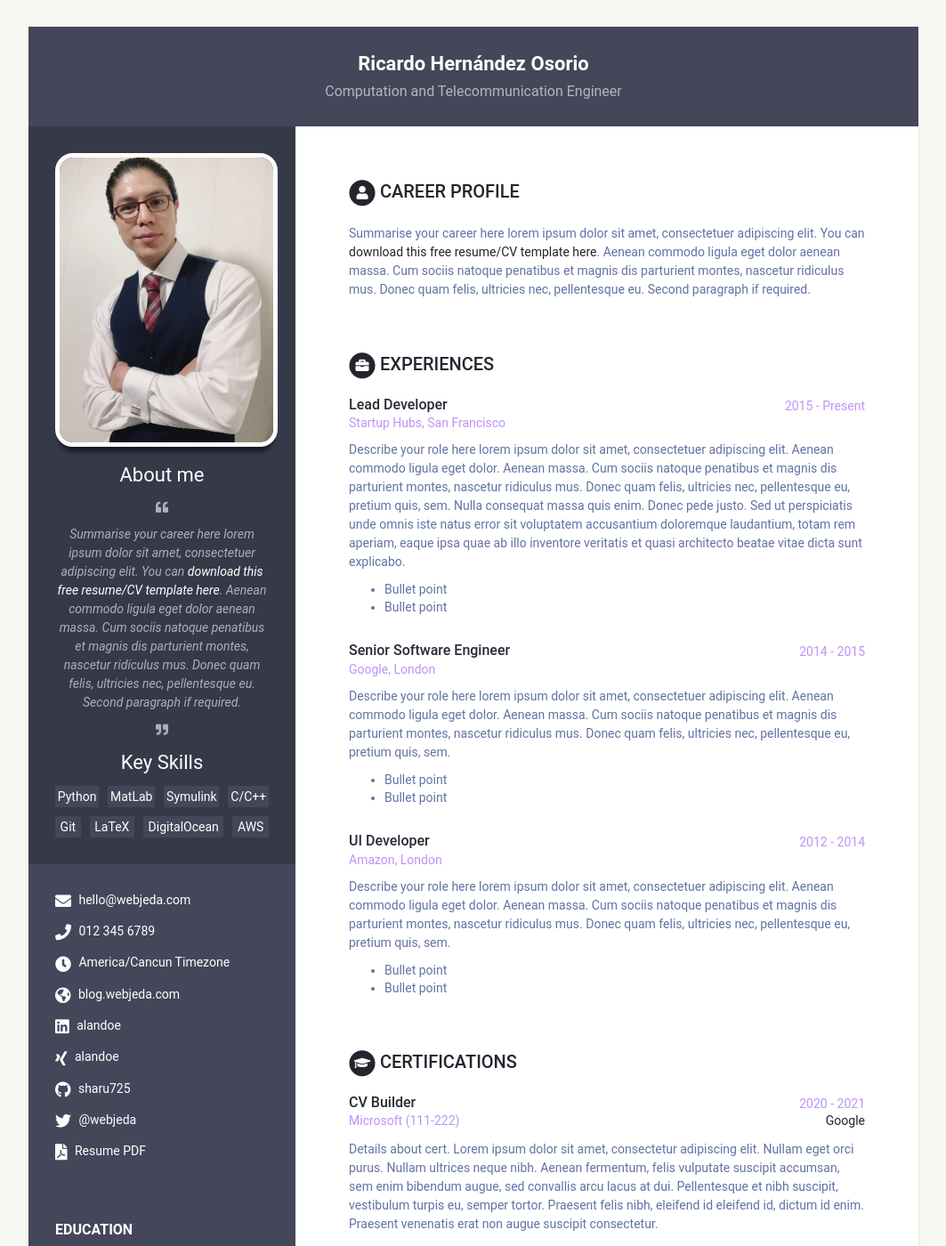
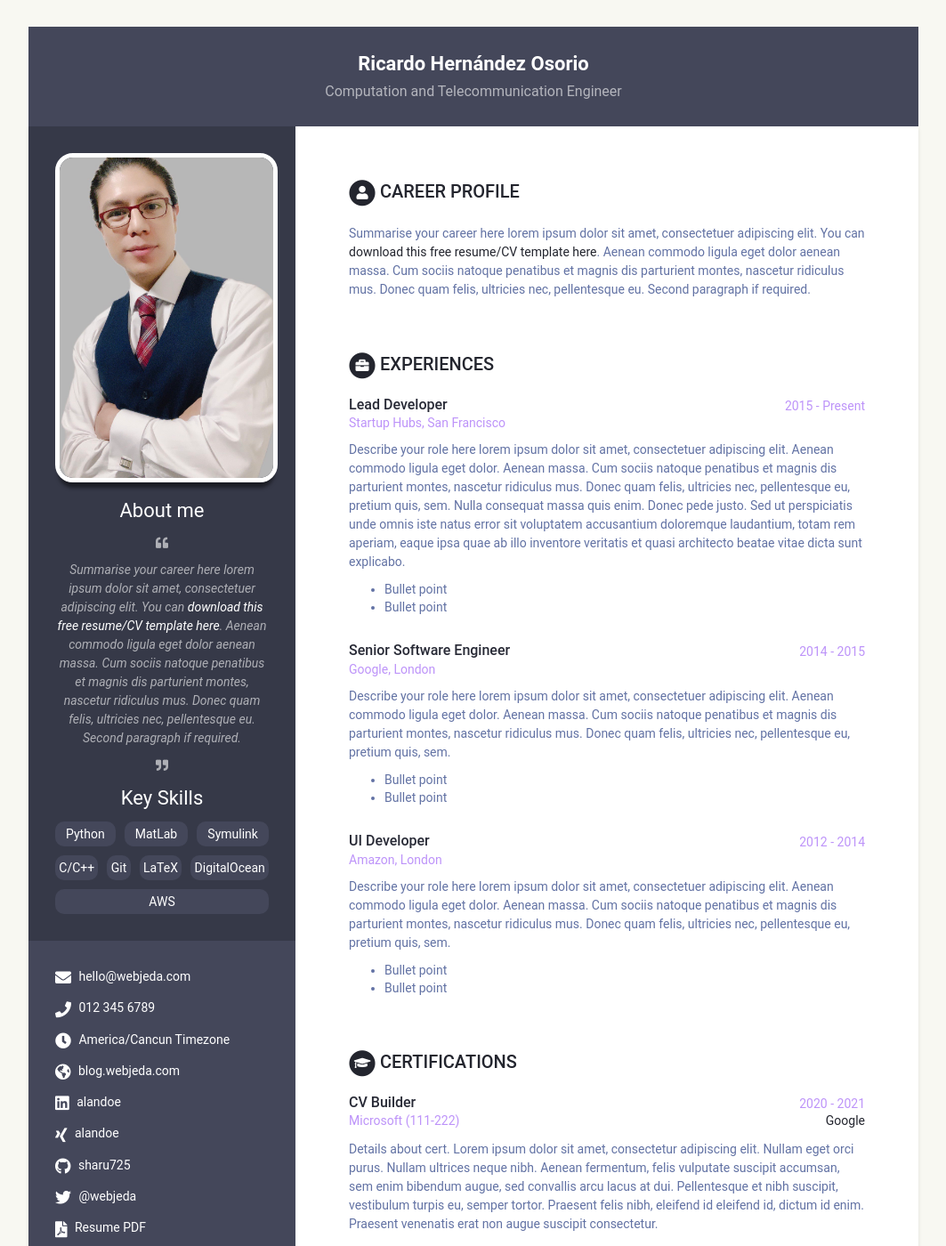
Before and after one commit to RicardoUAMmx/webcode, a Jekyll site: the page built from index.html, in a window 1280 px wide and 1400 px high. Shown: the whole window at 89% size, without its empty margins (108-1171 px from the left). Built offline with Jekyll 4.4.1, drawn with Linux system fonts in a browser that asks for light colours.

Commit message:
experimental cv-theme

```diff
--- a/_data/data.yml
+++ b/_data/data.yml
@@ -12,7 +12,7 @@
     education: True # set to False if you want education in main section instead of in sidebar
 
     # Profile information
-    avatar: imgMe.jpg  #place a 100x100 picture inside /assets/images/ folder and provide the name of the file below
+    avatar: imgMeNoBack.jpg  #place a 100x100 picture inside /assets/images/ folder and provide the name of the file below
     about: |
       _Summarise your career here lorem ipsum dolor sit amet, consectetuer
       adipiscing elit. You can [download this free resume/CV template here]().
--- a/_sass/_base.scss
+++ b/_sass/_base.scss
@@ -81,12 +81,11 @@
 	flex-wrap: wrap;
 	gap: 10px;
 	  .hash {
-		padding: 2px;
+		padding: 4px;
 		border-radius: 10px;
 		border: 2px;
 		background: $theme-color;
 		color: #fff;
-		border-radius: 1px;
 		border-color: $text-grey;
 	  }
   }
```
Also changed, not shown: assets/images/imgMeNoBack.jpg (added).
